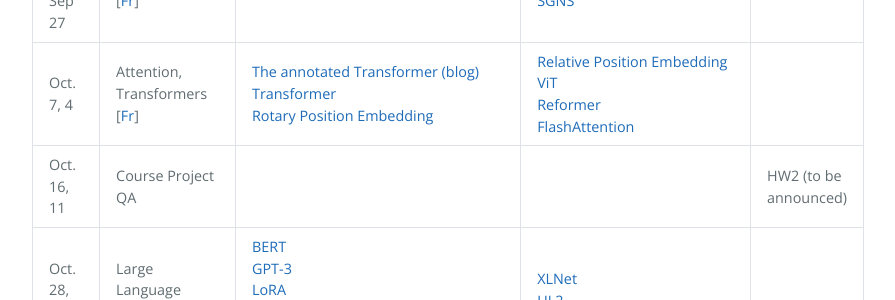
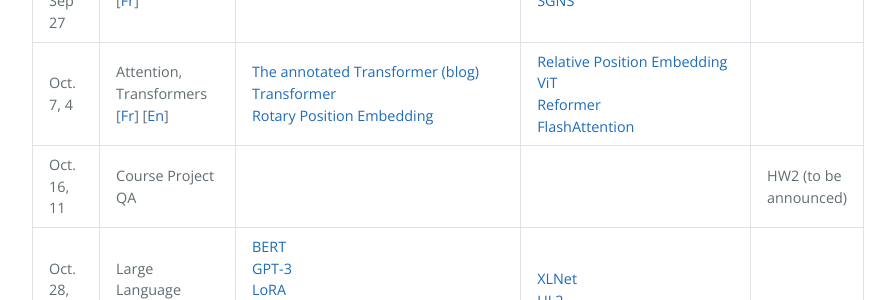
Before and after one commit to DeepGraphLearning/MATH60630A_2024A, a Jekyll site: the page built from schedule.md, in a window 1280 px wide. Shown: the part 1164-1464 px from the top of the page, without its empty margins (192-1087 px from the left). Built offline with Jekyll 4.4.1, drawn with Linux system fonts in a browser that asks for light colours.

```diff
--- a/schedule.md
+++ b/schedule.md
@@ -87,7 +87,7 @@ schedule:
         url: https://papers.nips.cc/paper/2014/file/feab05aa91085b7a8012516bc3533958-Paper.pdf
   - date: Oct.<br>7, 4
     topics:
-      - name: Attention, Transformers [<a  href="assets/slides/Week7-DL4NLP-part2-Fr.pptx">Fr</a>]
+      - name: Attention, Transformers [<a  href="assets/slides/Week7-DL4NLP-part2-Fr.pptx">Fr</a>]  [<a  href="assets/slides/Week7-DL4NLP-part2-En.pptx">En</a>]
     #        url: https://www.dropbox.com/s/bjxvre1d3w30iqj/Week5-DL4NLP-part1.pdf?dl=0
     readings:
       - name: The annotated Transformer (blog)
```
Also changed, not shown: 1 other file.
